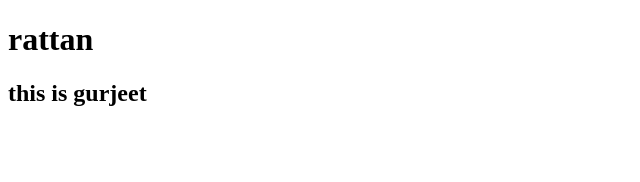
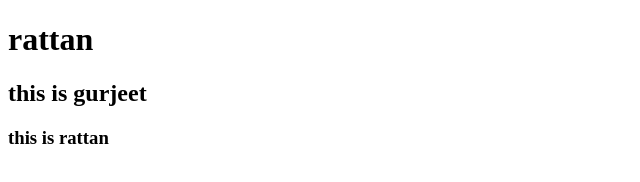
Before and after one commit to rattan682/gitprac, a plain HTML site: page index.html in a window 1280 px wide. Shown: the whole page, without its empty margins (0-640 px from the left). Drawn offline with Linux system fonts and the light colour scheme.

Commit message:
second commit

```diff
--- a/index.html
+++ b/index.html
@@ -8,5 +8,6 @@
 <body>
     <h1>rattan</h1>
     <h2>this is gurjeet</h2>
+    <h3>this is rattan</h3>
 </body>
 </html>
```
